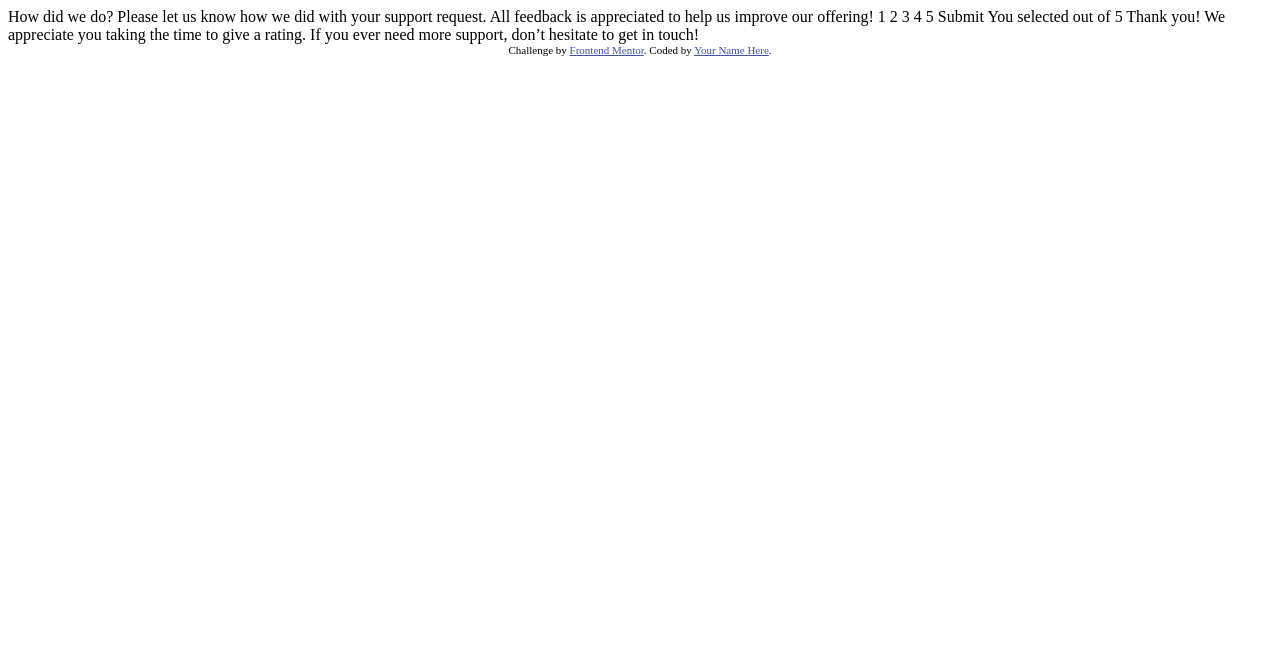
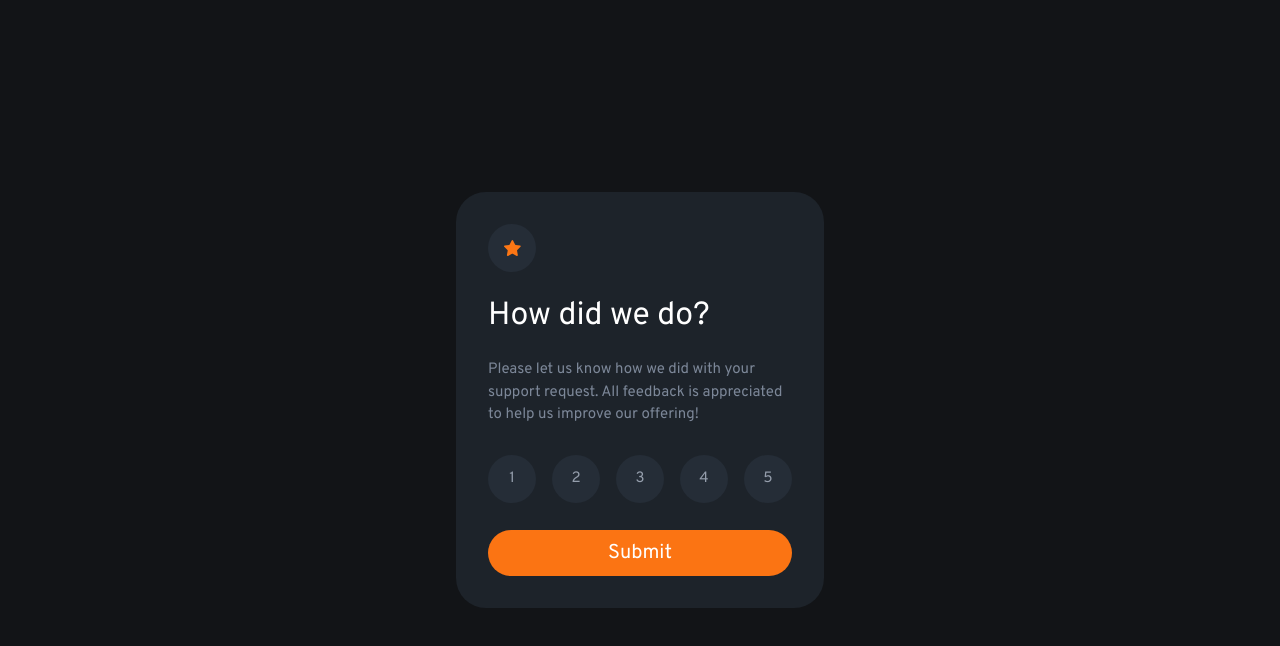
Before and after one commit to GrahamTheobald/interactive-rating-component-main, a plain HTML site: page index.html in a window 1280 px wide. Drawn offline with Linux system fonts and the light colour scheme.

Commit message:
rating page implemented

```diff
--- a/index.html
+++ b/index.html
@@ -5,31 +5,59 @@
   <meta name="viewport" content="width=device-width, initial-scale=1.0"> <!-- displays site properly based on user's device -->
 
   <link rel="icon" type="image/png" sizes="32x32" href="./images/favicon-32x32.png">
+  <link rel="preconnect" href="https://fonts.googleapis.com">
+  <link rel="preconnect" href="https://fonts.gstatic.com" crossorigin>
+  <link href="https://fonts.googleapis.com/css2?family=Overpass:wght@400;700&display=swap" rel="stylesheet">
+
+  <link rel="stylesheet" href="styles.css">
 
   <title>Frontend Mentor | Interactive rating component</title>
 
-  <!-- Feel free to remove these styles or customise in your own stylesheet 👍 -->
-  <style>
-    .attribution { font-size: 11px; text-align: center; }
-    .attribution a { color: hsl(228, 45%, 44%); }
-  </style>
+
 </head>
 <body>
+  <main class="container">
 
-  <!-- Rating state start -->
 
+    <div class="ratingState">
+      <div class="starIcon circle">
+        <img  src="./images/icon-star.svg">
+      </div>
+
+
+      <h1 class="question">
         How did we do?
+      </h1>
 
+      <p class="request">
         Please let us know how we did with your support request. All feedback is appreciated
         to help us improve our offering!
+      </p>
 
-  1 2 3 4 5
+      <div class="ratings">
+        <button id="1" class="circle ratingNumber">
+          1
+        </button>
+        <button id="2" class="circle ratingNumber">
+          2
+        </button>
+        <button id="3" class="circle ratingNumber">
+          3
+        </button>
+        <button id="4" class="circle ratingNumber">
+          4
+        </button>
+        <button id="5" class="circle ratingNumber">
+          5
+        </button>
+      </div>
+      <button class="submitButton">
+        Submit
+      </button>
+    </div>
 
-  Submit
 
-  <!-- Rating state end -->
-
-  <!-- Thank you state start -->
+    <div class="thankyouState hidden">
 
       You selected <!-- Add rating here --> out of 5
 
@@ -37,13 +65,8 @@
 
       We appreciate you taking the time to give a rating. If you ever need more support,
       don’t hesitate to get in touch!
+    </div>
 
-  <!-- Thank you state end -->
-
-
-  <div class="attribution">
-    Challenge by <a href="https://www.frontendmentor.io?ref=challenge" target="_blank">Frontend Mentor</a>.
-    Coded by <a href="#">Your Name Here</a>.
-  </div>
+  </main>
   </body>
   </html>
--- /dev/null
+++ b/styles.css
@@ -0,0 +1,119 @@
+:root {
+    --Orange: hsl(25, 97%, 53%);
+    --White: hsl(0, 0%, 100%);
+    --Light-Grey: hsl(217, 12%, 63%);
+    --Medium-Grey: hsl(216, 12%, 54%);;
+    --Darker-Blue: hsl(213, 19%, 14%);
+    --Dark-Blue: hsl(213, 19%, 18%);
+    --Very-Dark-Blue: hsl(216, 12%, 8%);
+}
+/* CSS Reset */
+*, *::before, *::after {
+    box-sizing: border-box;
+    font: inherit;
+    line-height: 1;
+    margin: 0;
+    overflow-wrap: break-word;
+    padding: 0;
+}
+
+html, body {
+    height: 100%;
+    -webkit-font-smoothing: antialiased;
+}
+
+img, picture, video, canvas, svg {
+    display: block;
+    max-width: 100%;
+}
+
+/* End of Reset */
+
+body {
+    font-family: 'Overpass', sans-serif;
+    display: flex;
+    justify-content: center;
+    align-items: center;
+
+    background-color: var(--Very-Dark-Blue);
+    font-size: 15px;
+}
+
+
+
+.container {
+    height: 26rem;
+    width: 23rem;;
+    padding: 2rem;
+    border-radius: 2em;
+
+    background-color: var(--Darker-Blue);
+    color: var(--Medium-Grey)
+}
+
+.ratingState {
+    height: 100%;
+    display:flex;
+    flex-direction: column;
+    /* gap: 1rem; */
+    justify-content: space-between;
+}
+.question {
+    font-size: 2rem;
+    color: var(--White);
+}
+.request {
+    line-height: 1.5;
+}
+.ratings {
+    display: flex;
+    justify-content: space-between;
+}
+
+.submitButton {
+    outline: none;
+    border: none;
+    padding: .8rem;
+    border-radius: 1.5em;
+    font-size: 20px;
+    background-color: var(--Orange);
+    color: var(--White)
+}
+
+.submitButton:hover {
+    background-color: var(--White);
+    color: var(--Orange);
+    cursor: pointer;
+}
+
+.ratingNumber {
+    outline: none;
+    border: none;
+    font: inherit;
+    color: var(--Light-Grey)
+}
+
+.ratingNumber:focus {
+    background-color: var(--Medium-Grey);
+    color: var(--White);
+}
+
+.ratingNumber:hover {
+    background-color: var(--Orange);
+    color: var(--White);
+    cursor: pointer;
+}
+
+.hidden {
+    display: none;
+}
+
+.circle {
+    display: flex;
+    justify-content: center;
+    align-items: center;
+    border-radius: 50%;
+    height: 3rem;
+    width: 3rem;
+    background-color: var(--Dark-Blue);
+}
```
Lines whose indentation alone changed are shown as unchanged.
